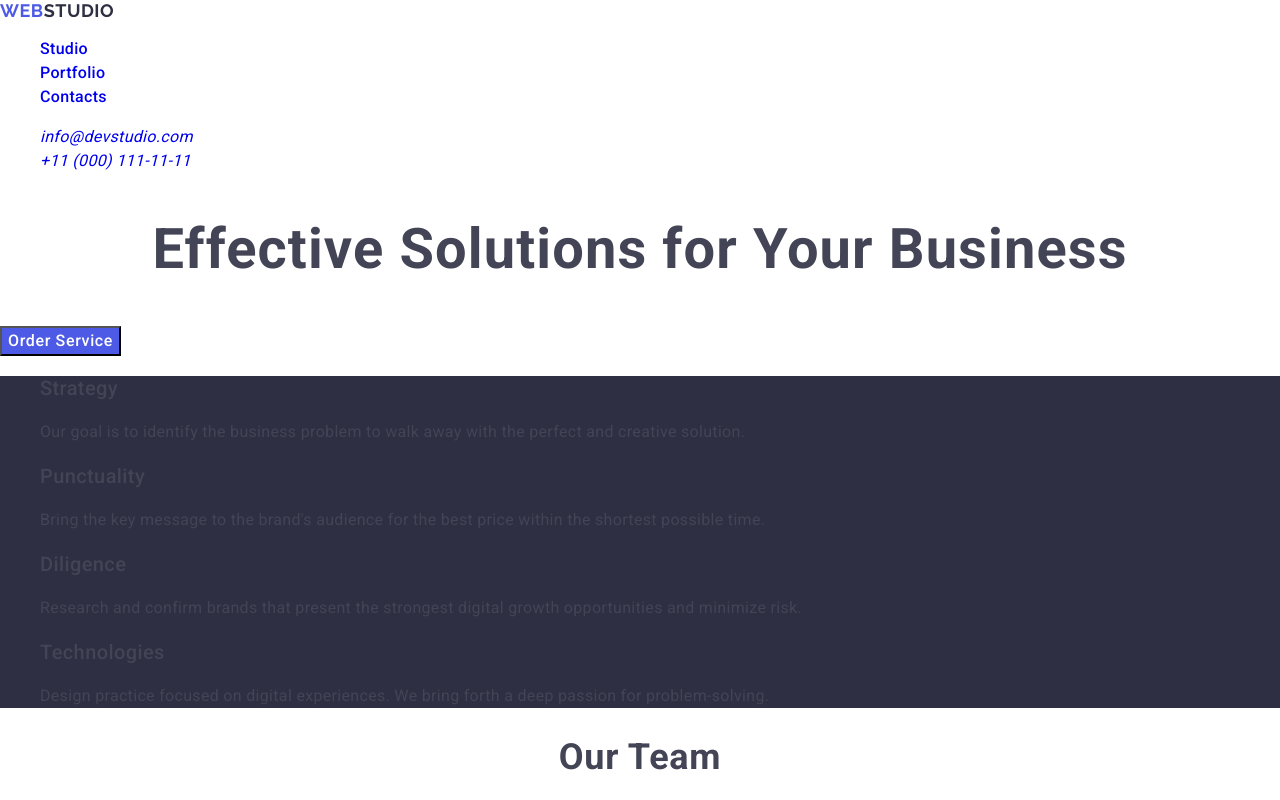
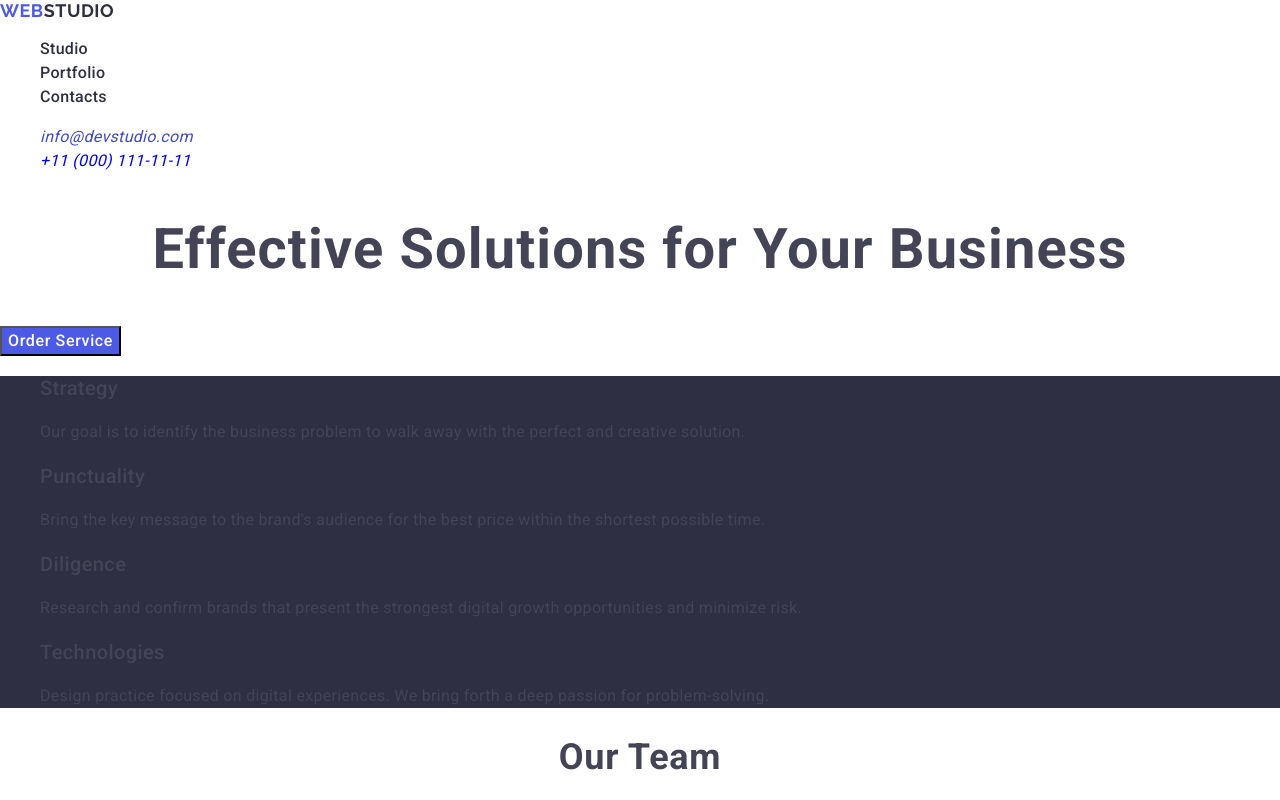
Before and after one commit to Yulia-Vladimirovna/goit-markup-hw-02-2024, a plain HTML site: page index.html in a window 1280 px wide. In both pictures the pointer is over the link "info@devstudio.com". Shown: the top 800 px of the page. Drawn offline with nearby package versions, Linux system fonts and the light colour scheme.

Commit message:
Update styles.css

```diff
--- a/css/styles.css
+++ b/css/styles.css
@@ -41,6 +41,7 @@ a {
 }
 
 .header-contacts-link {
+        color: #2e2f42;
         font-size: 16px;
         font-weight: 500;
         line-height: 1.5;
@@ -57,8 +58,8 @@ a {
         line-height: 1.5;
         letter-spacing: 0.02em;
 }
-address:hover,
-address:focus {
+.address-link:hover,
+.address-link:focus {
         color: #404bbf;
 }
 
```
